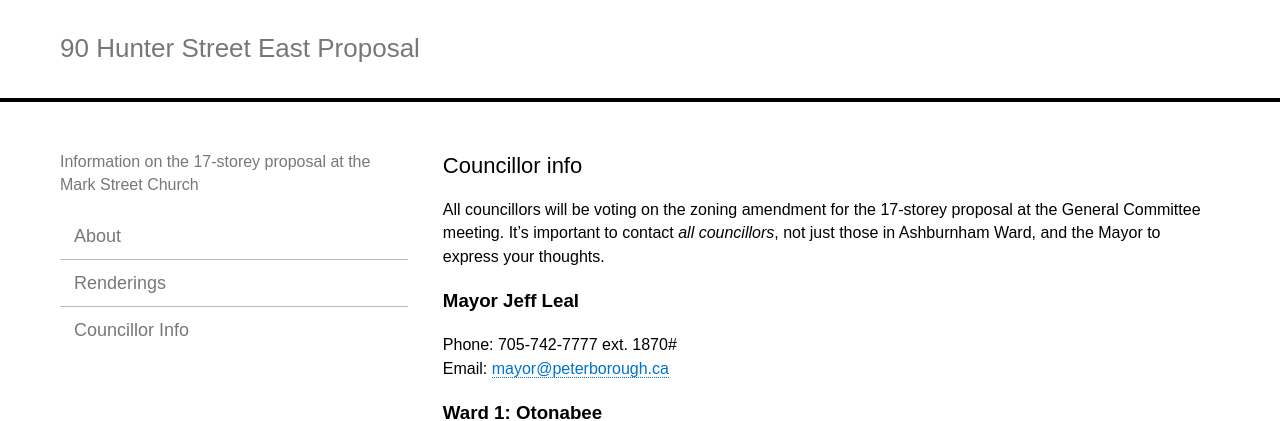
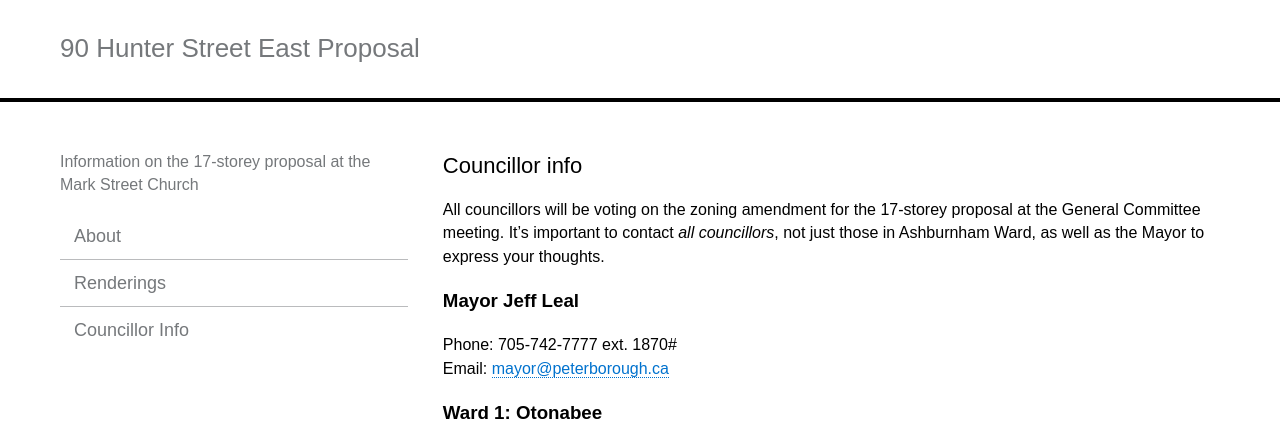
Before and after one commit to 90hunter/90HunterStE, a Jekyll site: the page built from _pages/councillor-info.md, in a window 1280 px wide. Shown: the top 421 px of the page. Built offline with Jekyll 4.4.1, drawn with Linux system fonts in a browser that asks for light colours.

Commit message:
Update councillor-info.md

```diff
--- a/_pages/councillor-info.md
+++ b/_pages/councillor-info.md
@@ -3,7 +3,7 @@ layout: page
 title:  "Councillor info"
 ---
 
-All councillors will be voting on the zoning amendment for the 17-storey proposal at the General Committee meeting. It's important to contact _all councillors_, not just those in Ashburnham Ward, and the Mayor to express your thoughts.
+All councillors will be voting on the zoning amendment for the 17-storey proposal at the General Committee meeting. It's important to contact _all councillors_, not just those in Ashburnham Ward, as well as the Mayor to express your thoughts.
 
 ### Mayor Jeff Leal
 Phone: 705-742-7777 ext. 1870#<br>
```
